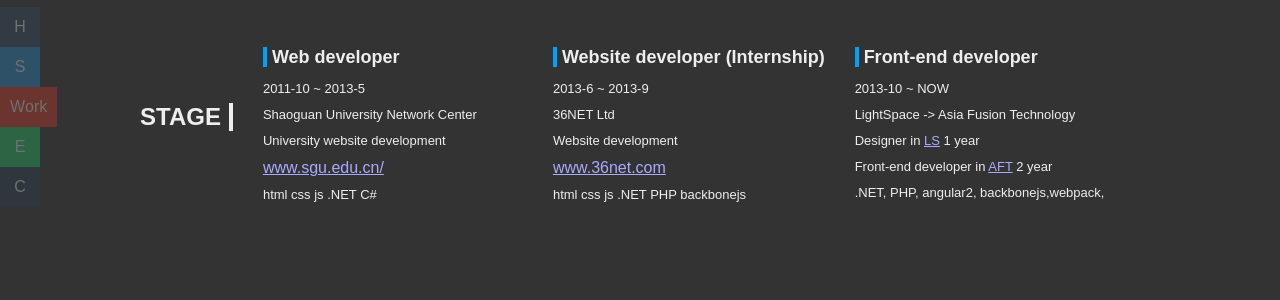
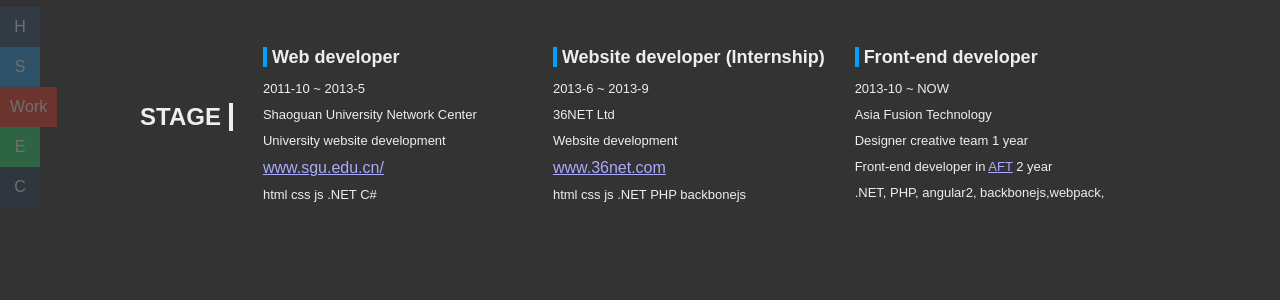
Before and after one commit to mpg-chong-huang/yellowrush, a Jekyll site: the page index.html, which Jekyll copies as it is, in a window 1280 px wide and 900 px high, scrolled down 1304 px. Shown: the part 153-453 px from the top of the window. Built offline with Jekyll 4.4.1, drawn with Linux system fonts in a browser that asks for light colours; some web fonts are replaced.

Commit message:
Update index.html

```diff
--- a/index.html
+++ b/index.html
@@ -182,8 +182,8 @@
 					<section>
 						<h3>Front-end developer</h3>
 						<p>2013-10 ~ NOW</p>
-						<p>LightSpace -> Asia Fusion Technology</p>
-						<p>Designer in <a target="_blank" href="http://www.lightspace.ph/">LS</a> 1 year</p>
+						<p> Asia Fusion Technology</p>
+						<p>Designer creative team 1 year</p>
 						<p>Front-end developer in <a target="_blank" href="http://www.afusion.com/">AFT</a> 2 year</p>
 						<p>.NET, PHP, angular2, backbonejs,webpack,</p>
 					</section>
```
